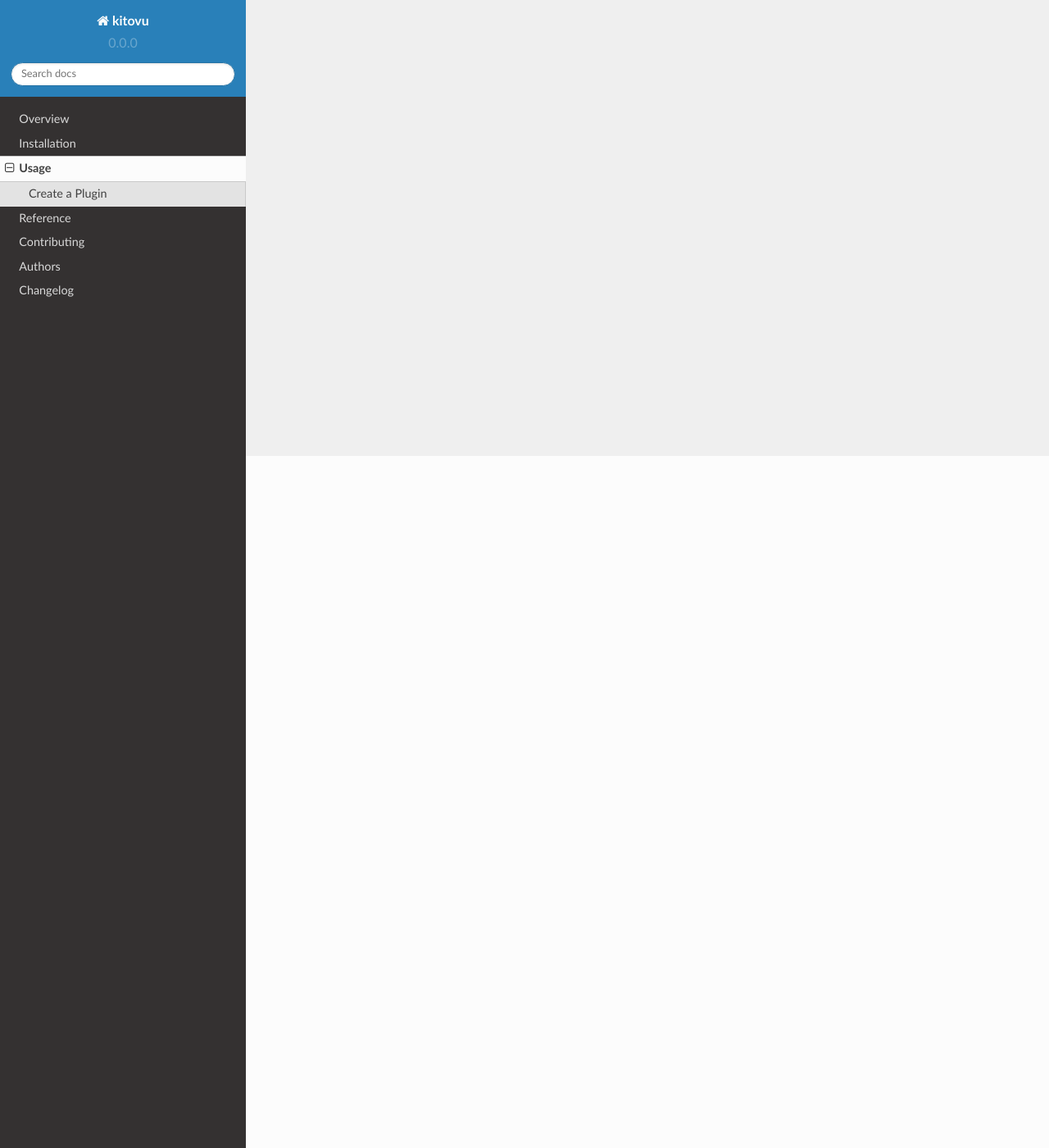
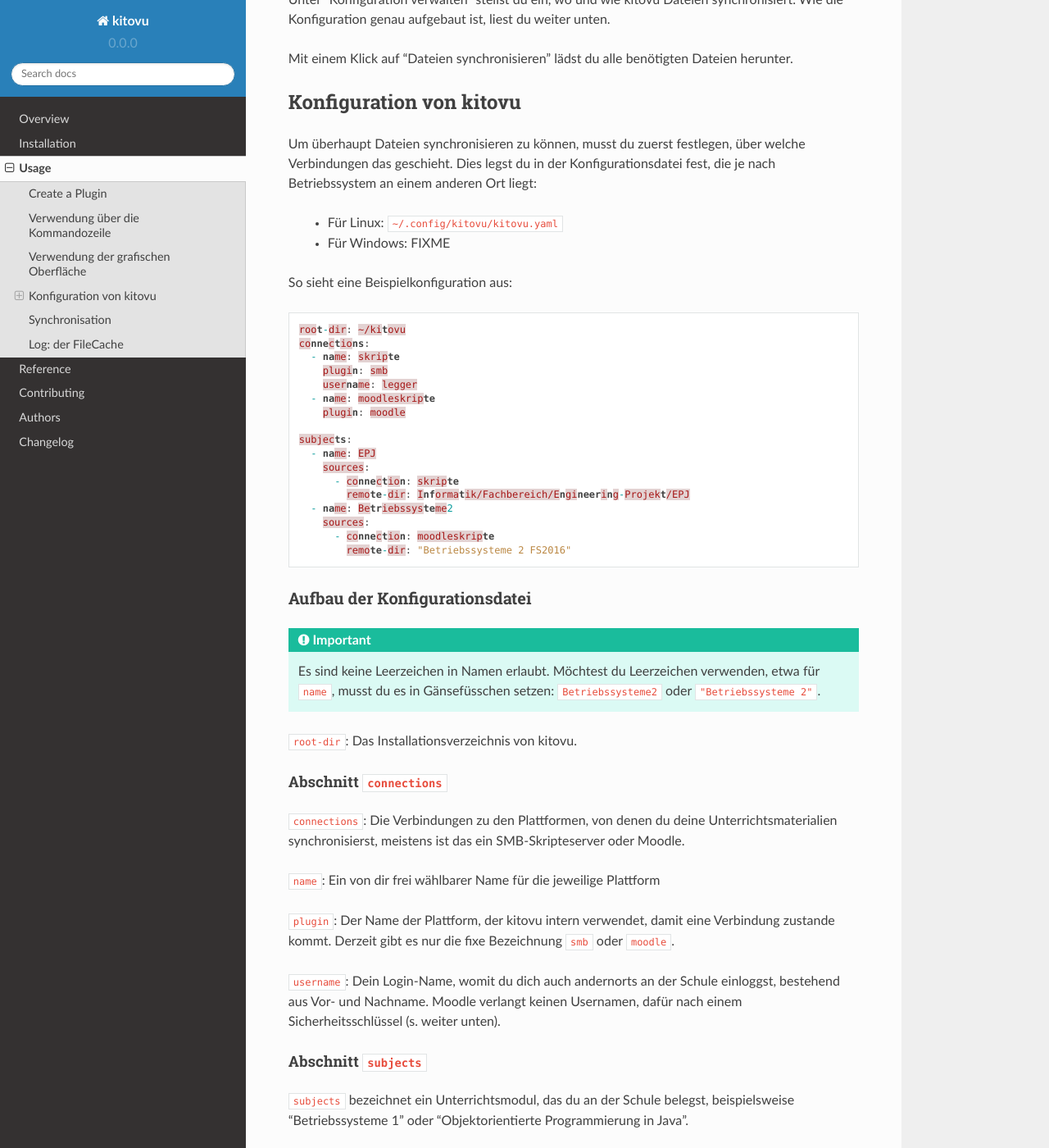
Before and after one commit to kitovu-bot/kitovu, a Sphinx documentation site: the page built from docs/usage.rst, in a window 1280 px wide and 1400 px high, scrolled down 844 px. Shown: the whole window at 82% size. Built offline with Sphinx 7.4.7 and the Read the Docs theme 2.0.0, drawn with Linux system fonts in a browser that asks for light colours; some of the changed text lies outside the part shown.

Commit message:
documentation: usage described, especially the configuration of kitovu.

```diff
--- /dev/null
+++ b/docs/reference/kitovu.cli.rst
@@ -0,0 +1,7 @@
+kitovu.cli module
+=================
+
+.. automodule:: kitovu.cli
+    :members:
+    :undoc-members:
+    :show-inheritance:
--- /dev/null
+++ b/docs/reference/kitovu.gui.app.rst
@@ -0,0 +1,7 @@
+kitovu.gui.app module
+=====================
+
+.. automodule:: kitovu.gui.app
+    :members:
+    :undoc-members:
+    :show-inheritance:
--- /dev/null
+++ b/docs/reference/kitovu.gui.confscreen.rst
@@ -0,0 +1,7 @@
+kitovu.gui.confscreen module
+============================
+
+.. automodule:: kitovu.gui.confscreen
+    :members:
+    :undoc-members:
+    :show-inheritance:
--- /dev/null
+++ b/docs/reference/kitovu.gui.mainwindow.rst
@@ -0,0 +1,7 @@
+kitovu.gui.mainwindow module
+============================
+
+.. automodule:: kitovu.gui.mainwindow
+    :members:
+    :undoc-members:
+    :show-inheritance:
--- /dev/null
+++ b/docs/reference/kitovu.gui.rst
@@ -0,0 +1,21 @@
+kitovu.gui package
+==================
+
+Submodules
+----------
+
+.. toctree::
+
+   kitovu.gui.app
+   kitovu.gui.confscreen
+   kitovu.gui.mainwindow
+   kitovu.gui.startscreen
+   kitovu.gui.syncscreen
+
+Module contents
+---------------
+
+.. automodule:: kitovu.gui
+    :members:
+    :undoc-members:
+    :show-inheritance:
--- /dev/null
+++ b/docs/reference/kitovu.gui.startscreen.rst
@@ -0,0 +1,7 @@
+kitovu.gui.startscreen module
+=============================
+
+.. automodule:: kitovu.gui.startscreen
+    :members:
+    :undoc-members:
+    :show-inheritance:
--- /dev/null
+++ b/docs/reference/kitovu.gui.syncscreen.rst
@@ -0,0 +1,7 @@
+kitovu.gui.syncscreen module
+============================
+
+.. automodule:: kitovu.gui.syncscreen
+    :members:
+    :undoc-members:
+    :show-inheritance:
--- /dev/null
+++ b/docs/reference/kitovu.rst
@@ -0,0 +1,26 @@
+kitovu package
+==============
+
+Subpackages
+-----------
+
+.. toctree::
+
+    kitovu.gui
+    kitovu.sync
+
+Submodules
+----------
+
+.. toctree::
+
+   kitovu.cli
+   kitovu.utils
+
+Module contents
+---------------
+
+.. automodule:: kitovu
+    :members:
+    :undoc-members:
+    :show-inheritance:
--- /dev/null
+++ b/docs/reference/kitovu.sync.filecache.rst
@@ -0,0 +1,7 @@
+kitovu.sync.filecache module
+============================
+
+.. automodule:: kitovu.sync.filecache
+    :members:
+    :undoc-members:
+    :show-inheritance:
--- /dev/null
+++ b/docs/reference/kitovu.sync.plugin.rst
@@ -0,0 +1,17 @@
+kitovu.sync.plugin package
+==========================
+
+Submodules
+----------
+
+.. toctree::
+
+   kitovu.sync.plugin.smb
+
+Module contents
+---------------
+
+.. automodule:: kitovu.sync.plugin
+    :members:
+    :undoc-members:
+    :show-inheritance:
--- /dev/null
+++ b/docs/reference/kitovu.sync.plugin.smb.rst
@@ -0,0 +1,7 @@
+kitovu.sync.plugin.smb module
+=============================
+
+.. automodule:: kitovu.sync.plugin.smb
+    :members:
+    :undoc-members:
+    :show-inheritance:
--- /dev/null
+++ b/docs/reference/kitovu.sync.rst
@@ -0,0 +1,27 @@
+kitovu.sync package
+===================
+
+Subpackages
+-----------
+
+.. toctree::
+
+    kitovu.sync.plugin
+
+Submodules
+----------
+
+.. toctree::
+
+   kitovu.sync.filecache
+   kitovu.sync.settings
+   kitovu.sync.syncing
+   kitovu.sync.syncplugin
+
+Module contents
+---------------
+
+.. automodule:: kitovu.sync
+    :members:
+    :undoc-members:
+    :show-inheritance:
--- /dev/null
+++ b/docs/reference/kitovu.sync.settings.rst
@@ -0,0 +1,7 @@
+kitovu.sync.settings module
+===========================
+
+.. automodule:: kitovu.sync.settings
+    :members:
+    :undoc-members:
+    :show-inheritance:
--- /dev/null
+++ b/docs/reference/kitovu.sync.syncing.rst
@@ -0,0 +1,7 @@
+kitovu.sync.syncing module
+==========================
+
+.. automodule:: kitovu.sync.syncing
+    :members:
+    :undoc-members:
+    :show-inheritance:
--- /dev/null
+++ b/docs/reference/kitovu.sync.syncplugin.rst
@@ -0,0 +1,7 @@
+kitovu.sync.syncplugin module
+=============================
+
+.. automodule:: kitovu.sync.syncplugin
+    :members:
+    :undoc-members:
+    :show-inheritance:
--- /dev/null
+++ b/docs/reference/kitovu.utils.rst
@@ -0,0 +1,7 @@
+kitovu.utils module
+===================
+
+.. automodule:: kitovu.utils
+    :members:
+    :undoc-members:
+    :show-inheritance:
--- a/docs/usage.rst
+++ b/docs/usage.rst
@@ -7,6 +7,109 @@ Usage
 
     usage/*
 
-To use kitovu in a project::
+.. important::
 
-	import kitovu
+    Kitovu addresses a primarily German-speaking audience, so we decided to write the following usage instructions in German first. An English translation will follow.
+
+
+Verwendung über die Kommandozeile
+----------------------------------
+
+Du kannst kitovu mit einer grafischen Oberfläche verwenden als auch über die Kommandozeile. Bevor du kitovu verwenden kannst, musst du jedoch die Konfigurationsdatei erstellen, siehe weiter unten.
+
+    * ``kitovu gui`` startet die grafische Oberfläche
+    * ``kitovu sync`` startet die Synchronisation mit der von dir gewählten Konfiguration.
+    * ``kitovu validate`` prüft, ob deine gewählte Konfiguration fehlerlos ist.
+
+Verwendung der grafischen Oberfläche
+-------------------------------------
+
+Unter "Konfiguration verwalten" stellst du ein, wo und wie kitovu Dateien synchronisiert. Wie die Konfiguration genau aufgebaut ist, liest du weiter unten.
+
+Mit einem Klick auf "Dateien synchronisieren" lädst du alle benötigten Dateien herunter.
+
+Konfiguration von kitovu
+------------------------------
+
+Um überhaupt Dateien synchronisieren zu können, musst du zuerst festlegen, über welche Verbindungen das geschieht. Dies legst du in der Konfigurationsdatei fest, die je nach Betriebssystem an einem anderen Ort liegt:
+
+    * Für Linux: ``~/.config/kitovu/kitovu.yaml``
+    * Für Windows: FIXME
+
+So sieht eine Beispielkonfiguration aus:
+
+.. code-block:: json
+
+    root-dir: ~/kitovu
+    connections:
+      - name: skripte
+        plugin: smb
+        username: legger
+      - name: moodleskripte
+        plugin: moodle
+
+    subjects:
+      - name: EPJ
+        sources:
+          - connection: skripte
+            remote-dir: Informatik/Fachbereich/Engineering-Projekt/EPJ
+      - name: Betriebssysteme2
+        sources:
+          - connection: moodleskripte
+            remote-dir: "Betriebssysteme 2 FS2016"
+
+Aufbau der Konfigurationsdatei
+###############################
+
+.. important::
+
+    Es sind keine Leerzeichen in Namen erlaubt. Möchtest du Leerzeichen verwenden, etwa für ``name``, musst du es in Gänsefüsschen setzen: ``Betriebssysteme2`` oder ``"Betriebssysteme 2"``.
+
+``root-dir``: Das Installationsverzeichnis von kitovu.
+
+Abschnitt ``connections``
+**************************
+
+``connections``: Die Verbindungen zu den Plattformen, von denen du deine Unterrichtsmaterialien synchronisierst, meistens ist das ein SMB-Skripteserver oder Moodle.
+
+``name``: Ein von dir frei wählbarer Name für die jeweilige Plattform
+
+``plugin``: Der Name der Plattform, der kitovu intern verwendet, damit eine Verbindung zustande kommt. Derzeit gibt es nur die fixe Bezeichnung ``smb`` oder ``moodle``.
+
+``username``: Dein Login-Name, womit du dich auch andernorts an der Schule einloggst, bestehend aus Vor- und Nachname. Moodle verlangt keinen Usernamen, dafür nach einem Sicherheitsschlüssel (s. weiter unten).
+
+Abschnitt ``subjects``
+**********************
+
+``subjects`` bezeichnet ein Unterrichtsmodul, das du an der Schule belegst, beispielsweise "Betriebssysteme 1" oder "Objektorientierte Programmierung in Java".
+
+``name``: Ein von dir frei wählbarer Name für das jeweilige Unterrichtsmodul.
+
+``sources``: Die Plattformen, von denen du die Unterrichtsmaterialien synchronisierst. Gewisse Unterrichtsmodule sind sowohl auf Moodle als auch auf dem Skripteserver zu finden - hier kannst du für jede Plattform einen Eintrag wählen.
+
+``connection``: Der Name der Plattform, den du weiter oben unter ``connections`` bzw. dort als ``name`` festgelegt hast.
+
+``remote-dir``: Das Verzeichnis, das synchronisiert werden soll. In Moodle entspricht dies dem Titel, den der Kurs im Browser trägt. Im folgenden Beispiel ist das "Betriebssysteme 2 FS2016":
+
+.. image:: images/moodle_names.png
+
+Synchronisation
+---------------
+
+Bei der ersten Synchronsiation fragt dich kitvou nach allen benötigten Passwörtern. Für den Skripteserver ist dies im häufigsten Fall das Passwort, das du für alle anderen Dienste an der Schule verwendest.
+
+Moodle hingegen ist ein Spezialfall. Um dich erfolgreich mit Moodle verbinden zu können, fragt dich kitovu bei der Erstverwendung nach dem Sicherheitsschlüssel. Den findest du folgendermassen:
+
+    #. Logge dich via Browser in Moodle ein
+    #. Navigiere zu den Einstellungen: klicke auf das Profilfoto oben rechts und wähle ``Einstellungen``, dann ``Sicherheitsschlüssel``.
+    #. Kopiere den Eintrag unter "Schlüssel", der mit dem Servie "Moodle mobile web service" beschrieben wird. **Gib auf keinen Fall diesen Sicherheitsschlüssel weiter und behalte ihn für dich!**
+    #. Füge den Sicherheitsschlüssel in kitovu ein.
+
+
+Log: der FileCache
+------------------
+
+Kitovu hält in einer Datei fest, welche Dateien sich wie geändert haben, wenn du sie herunterlädst. Nach Ende eines Semesters bzw. nach Prüfungsende kannst du diese Datei wieder löschen - also in dem Fall, in dem keines der Unterrichtsmodule des vergangenen Semesters mehr synchronisiert werden sollte. Du findest die Datei in folgenden Verzeichnissen:
+
+    * Für Linux:  ``~/.local/share/kitovu/filecache.json``
+    * Für Windows: ``C:\Users\legger\AppData\Local\kitovu\filecache.json``
```
Also changed, not shown: docs/images/moodle_names.png (added).
